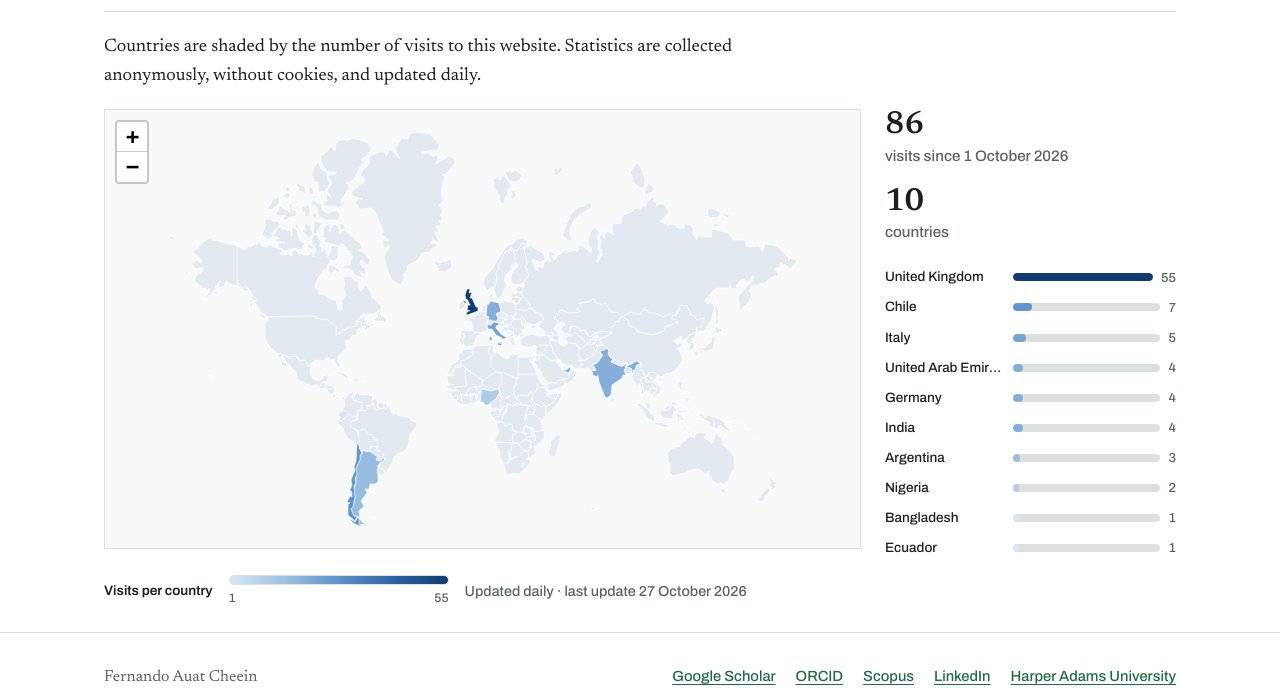
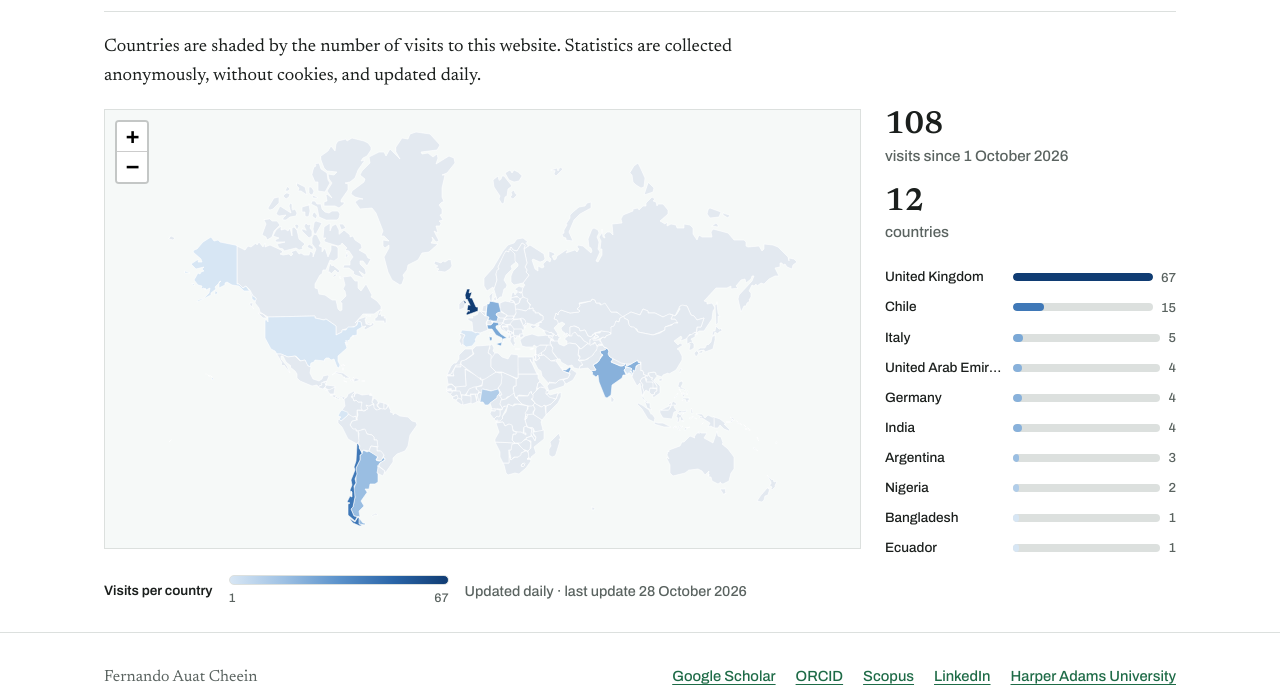
Before and after one commit to fauatcheein/fauatcheein, a Jekyll site: the page built from network.html, in a window 1280 px wide. Shown: the part 1125-1817 px from the top of the page. Built offline with Jekyll 4.4.1, drawn with Linux system fonts in a browser that asks for light colours.

Commit message:
Update visitor statistics

```diff
--- a/_data/visitors.json
+++ b/_data/visitors.json
@@ -1,10 +1,10 @@
 {
-  "updated": "2026-10-27T05:42:17Z",
+  "updated": "2026-10-28T05:50:56Z",
   "since": "2026-10-01",
-  "total": 86,
+  "total": 108,
   "countries": {
-    "GB": 55,
-    "CL": 7,
+    "GB": 67,
+    "CL": 15,
     "IT": 5,
     "AE": 4,
     "DE": 4,
@@ -12,7 +12,9 @@
     "AR": 3,
     "NG": 2,
     "BD": 1,
-    "EC": 1
+    "EC": 1,
+    "ES": 1,
+    "US": 1
   },
   "names": {
     "GB": "United Kingdom",
@@ -24,6 +26,8 @@
     "AR": "Argentina",
     "NG": "Nigeria",
     "BD": "Bangladesh",
-    "EC": "Ecuador"
+    "EC": "Ecuador",
+    "ES": "Spain",
+    "US": "United States"
   }
 }
```
